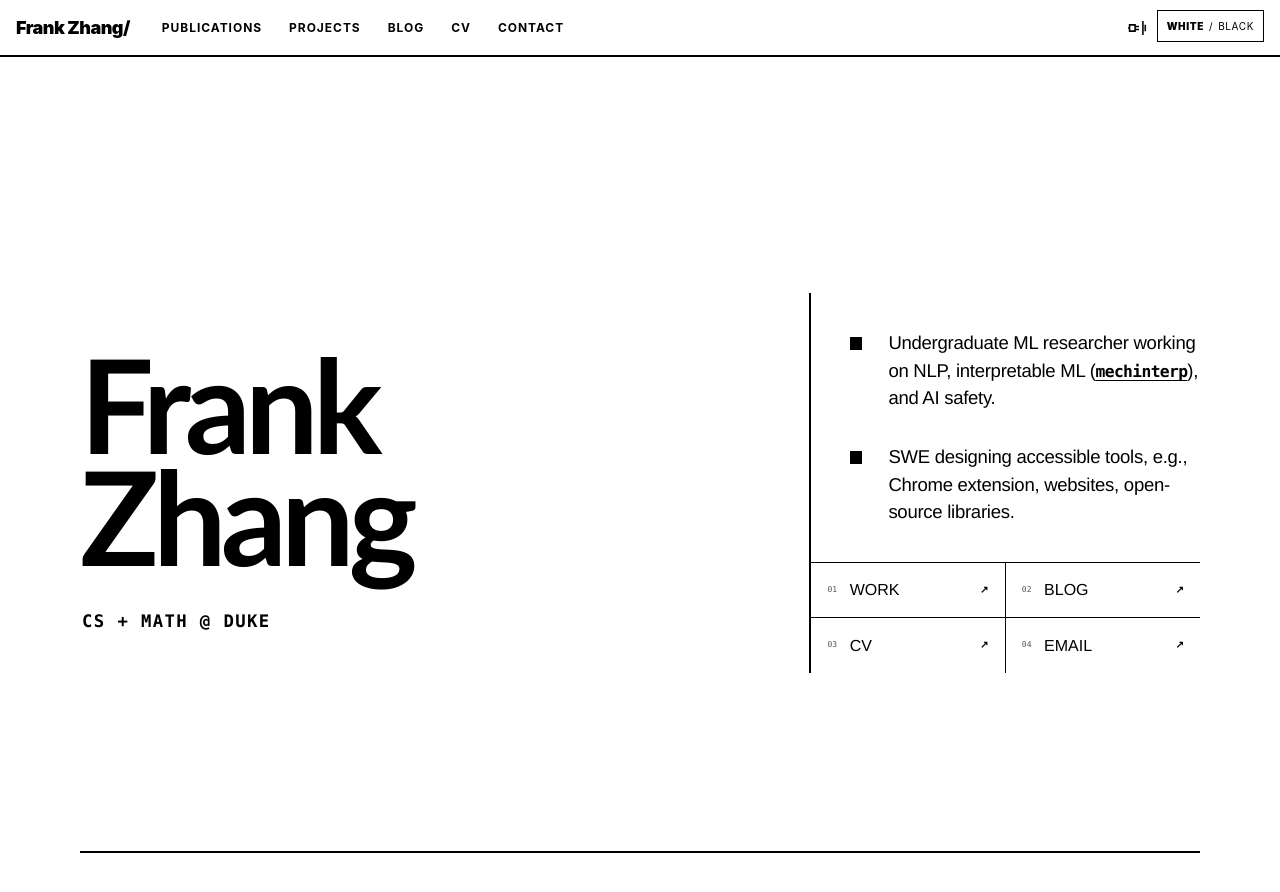
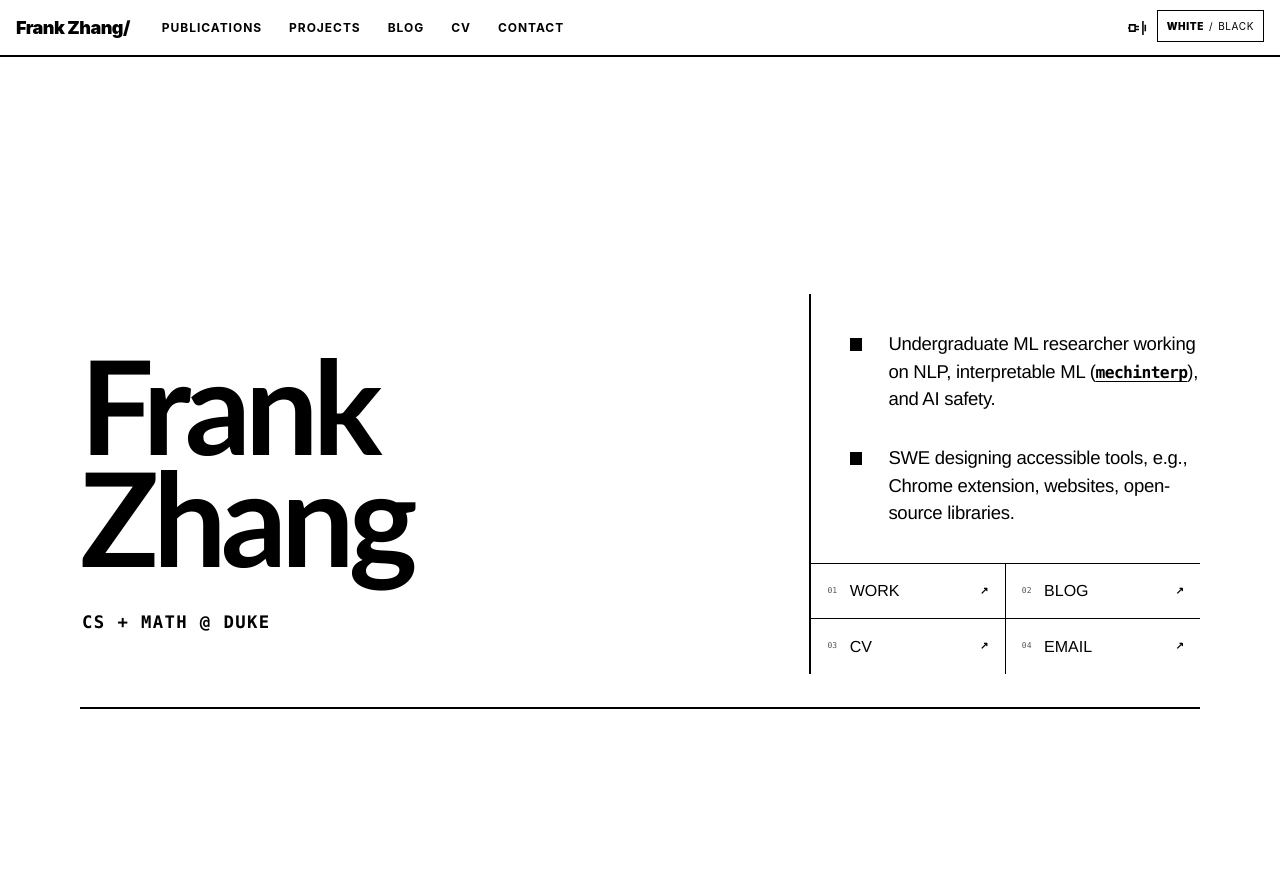
Before and after one commit to frankyzha/frankyzha.github.io, a Jekyll site: the page built from _pages/about.md, in a window 1280 px wide. Shown: the top 892 px of the page. Built offline with Jekyll 4.4.1, drawn with Linux system fonts in a browser that asks for light colours.

Commit message:
Align the landing rule with the link cells

```diff
--- a/_sass/frank/_home.scss
+++ b/_sass/frank/_home.scss
@@ -16,14 +16,22 @@
   display: grid;
   min-height: calc(100svh - 9rem);
   grid-template-columns: minmax(0, 1.4fr) minmax(320px, 0.75fr);
-  grid-template-rows: 1fr;
-  border-bottom: 2px solid var(--frank-rule);
+  grid-template-rows: 1fr auto 1fr;
+
+  &::after {
+    grid-column: 1 / -1;
+    grid-row: 2;
+    align-self: end;
+    border-bottom: 2px solid var(--frank-rule);
+    content: "";
+    pointer-events: none;
+  }
 }
 
 .landing__identity {
   display: flex;
   grid-column: 1;
-  grid-row: 1;
+  grid-row: 2;
   align-self: center;
   flex-direction: column;
   justify-content: center;
@@ -56,7 +64,7 @@
 .landing__right {
   display: flex;
   grid-column: 2;
-  grid-row: 1;
+  grid-row: 2;
   align-self: center;
   flex-direction: column;
 }
--- a/_sass/frank/_responsive.scss
+++ b/_sass/frank/_responsive.scss
@@ -26,6 +26,11 @@
     min-height: auto;
     grid-template-columns: 1fr;
     grid-template-rows: auto;
+
+    &::after {
+      grid-column: 1;
+      grid-row: auto;
+    }
   }
 
   .landing__identity,
```
